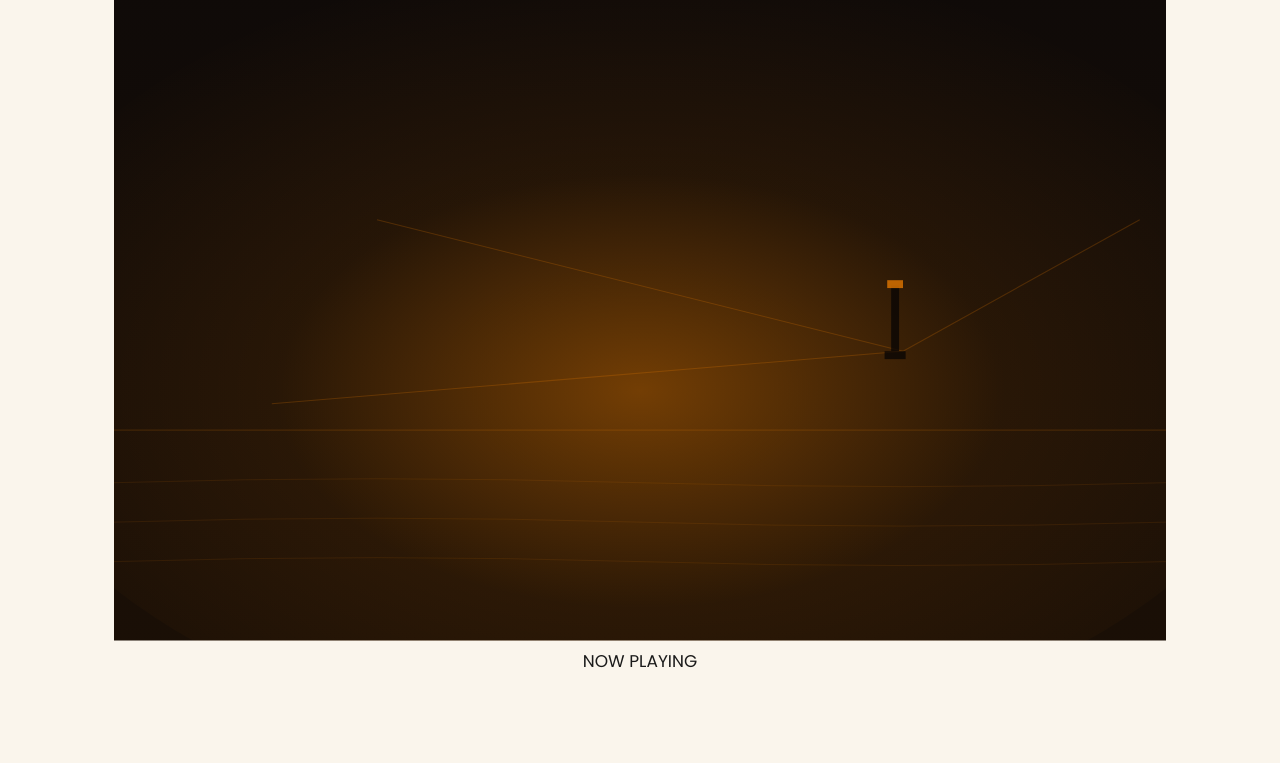
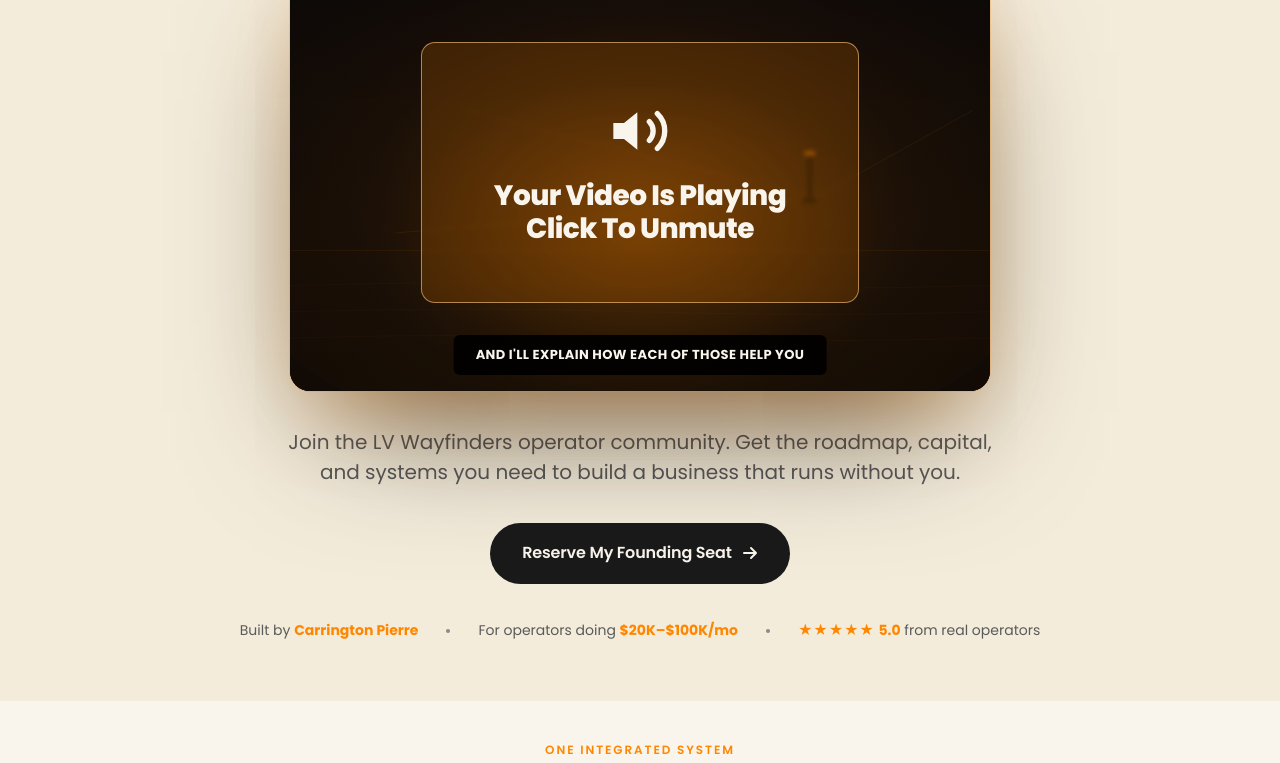
Before and after one commit to GeguillanAnn/Lighthouse-Voyages, a plain HTML site: page index.html in a window 1280 px wide. Shown: the part 411-1174 px from the top of the page. Drawn offline with Linux system fonts and the light colour scheme; a script that the page names is missing.

Commit message:
added video wrap lv.css

```diff
--- a/lv.css
+++ b/lv.css
@@ -76,11 +76,11 @@
 
 /* ============= HERO ============= */
 .jigglypuff-hero {
-  padding: 80px 0 100px;
+  padding: 40px 0 60px;
   text-align: center;
   position: relative;
   overflow: hidden;
-  background: var(--cream);
+  background: var(--cream-2);
   color: var(var(--ink-mute));
 }
 .jigglypuff-eyebrow {
@@ -101,7 +101,7 @@
   font-weight: 800;
   line-height: 1.05;
   letter-spacing: -0.035em;
-  margin: 0 auto 20px;
+  margin: 0 auto 10px;
   text-align: center;
 }
 .jigglypuff-hero h1 .jigglypuff-accent { color: var(--orange); }
@@ -112,6 +112,150 @@
   margin: 0 auto 36px;
   line-height: 1.5;
 }
+
+    /* ============= VIDEO PLAYER ============= */
+    .video-wrap {
+      max-width: 700px;
+      margin: 30px auto 36px;
+      position: relative;
+      border-radius: 20px;
+      overflow: hidden;
+      box-shadow:
+        0 0 0 1px rgba(255, 135, 0, 0.25),
+        0 30px 80px -20px rgba(255, 135, 0, 0.35),
+        0 60px 140px -40px rgba(0, 0, 0, 0.7);
+      cursor: pointer;
+      transition: transform 0.3s ease, box-shadow 0.3s ease;
+    }
+    .video-wrap:hover {
+      transform: translateY(-2px);
+      box-shadow:
+        0 0 0 1px rgba(255, 135, 0, 0.4),
+        0 36px 90px -20px rgba(255, 135, 0, 0.45),
+        0 70px 160px -40px rgba(0, 0, 0, 0.8);
+    }
+
+    .video-frame {
+      aspect-ratio: 16 / 10;
+      position: relative;
+      background:
+        radial-gradient(ellipse at center, #2a1a0f 0%, #0f0a08 70%),
+        #0f0a08;
+      overflow: hidden;
+      display: flex;
+      align-items: center;
+      justify-content: center;
+    }
+    /* Simulated video "thumbnail" — silhouette / abstract scene */
+    .video-frame::before {
+      content: "";
+      position: absolute;
+      inset: 0;
+      background:
+        radial-gradient(ellipse at 50% 60%, rgba(255, 135, 0, 0.2), transparent 55%),
+        linear-gradient(180deg, transparent 0%, rgba(0, 0, 0, 0.35) 100%);
+    }
+    /* Stylized lighthouse/founder silhouette */
+    .video-bg-svg {
+      position: absolute;
+      inset: 0;
+      width: 100%;
+      height: 100%;
+      opacity: 0.55;
+    }
+
+    /* Inner overlay box (the lighter centered rectangle) */
+    .video-overlay {
+      position: relative;
+      z-index: 3;
+      background: rgba(255, 135, 0, 0.18);
+      border: 1.5px solid rgba(255, 200, 130, 0.6);
+      border-radius: 14px;
+      padding: 56px 72px;
+      backdrop-filter: blur(2px);
+      -webkit-backdrop-filter: blur(2px);
+      text-align: center;
+      max-width: 80%;
+      transition: opacity 0.3s ease, transform 0.3s ease;
+    }
+    .video-wrap.unmuted .video-overlay { opacity: 0; pointer-events: none; transform: scale(0.96); }
+
+    .speaker-icon {
+      width: 64px;
+      height: 64px;
+      margin: 0 auto 16px;
+      display: flex;
+      align-items: center;
+      justify-content: center;
+      color: var(--cream);
+    }
+    .speaker-icon svg { width: 100%; height: 100%; }
+
+    .video-overlay-text {
+      font-size: clamp(20px, 2.6vw, 28px);
+      font-weight: 800;
+      line-height: 1.2;
+      letter-spacing: -0.02em;
+      color: var(--cream);
+    }
+    .video-overlay-text span { display: block; }
+
+    /* Caption bar at the bottom */
+    .video-caption {
+      position: absolute;
+      bottom: 16px;
+      left: 50%;
+      transform: translateX(-50%);
+      background: rgba(0, 0, 0, 0.92);
+      color: var(--cream);
+      padding: 10px 22px;
+      border-radius: 6px;
+      font-size: 13px;
+      font-weight: 700;
+      letter-spacing: 0.03em;
+      text-transform: uppercase;
+      white-space: nowrap;
+      max-width: calc(100% - 32px);
+      overflow: hidden;
+      text-overflow: ellipsis;
+      z-index: 4;
+    }
+
+    /* Live "playing" pulse dot */
+    .video-live {
+      position: absolute;
+      top: 16px;
+      left: 16px;
+      z-index: 4;
+      display: flex;
+      align-items: center;
+      gap: 6px;
+      background: rgba(0, 0, 0, 0.6);
+      padding: 6px 10px;
+      border-radius: 999px;
+      font-size: 10px;
+      font-weight: 800;
+      letter-spacing: 0.16em;
+      color: var(--cream);
+    }
+    .video-live .pulse {
+      width: 6px; height: 6px;
+      border-radius: 50%;
+      background: var(--orange);
+      box-shadow: 0 0 0 0 rgba(255, 135, 0, 0.8);
+      animation: livepulse 2s infinite;
+    }
+    @keyframes livepulse {
+      0% { box-shadow: 0 0 0 0 rgba(255, 135, 0, 0.7); }
+      100% { box-shadow: 0 0 0 8px rgba(255, 135, 0, 0); }
+    }
+
+    @media (max-width: 640px) {
+      .video-overlay { padding: 36px 28px; }
+      .speaker-icon { width: 48px; height: 48px; }
+      .video-caption { font-size: 11px; padding: 8px 14px; }
+    }
+
 .jigglypuff-btn {
   display: inline-flex;
   align-items: center;
@@ -152,7 +296,7 @@
 }
 
 /* ============= SECTION BASE ============= */
-section { padding: 80px 0; }
+section { padding: 40px 0; }
 .jigglypuff-section-eyebrow {
   text-align: center;
   font-size: 12px;
@@ -316,7 +460,7 @@
   border-radius: 24px;
   padding: 56px 48px;
   max-width: var(--max);
-  margin: 0 auto;
+  margin: auto;
   display: grid;
   grid-template-columns: 1.2fr 1fr;
   gap: 48px;
@@ -629,6 +773,7 @@
   background: var(--white);
   border-radius: 24px;
   width: 100%;
+  height: auto;
   max-width: 600px;
   box-shadow: 0 32px 80px -16px rgba(0, 0, 0, 0.3);
   overflow: hidden;
```
